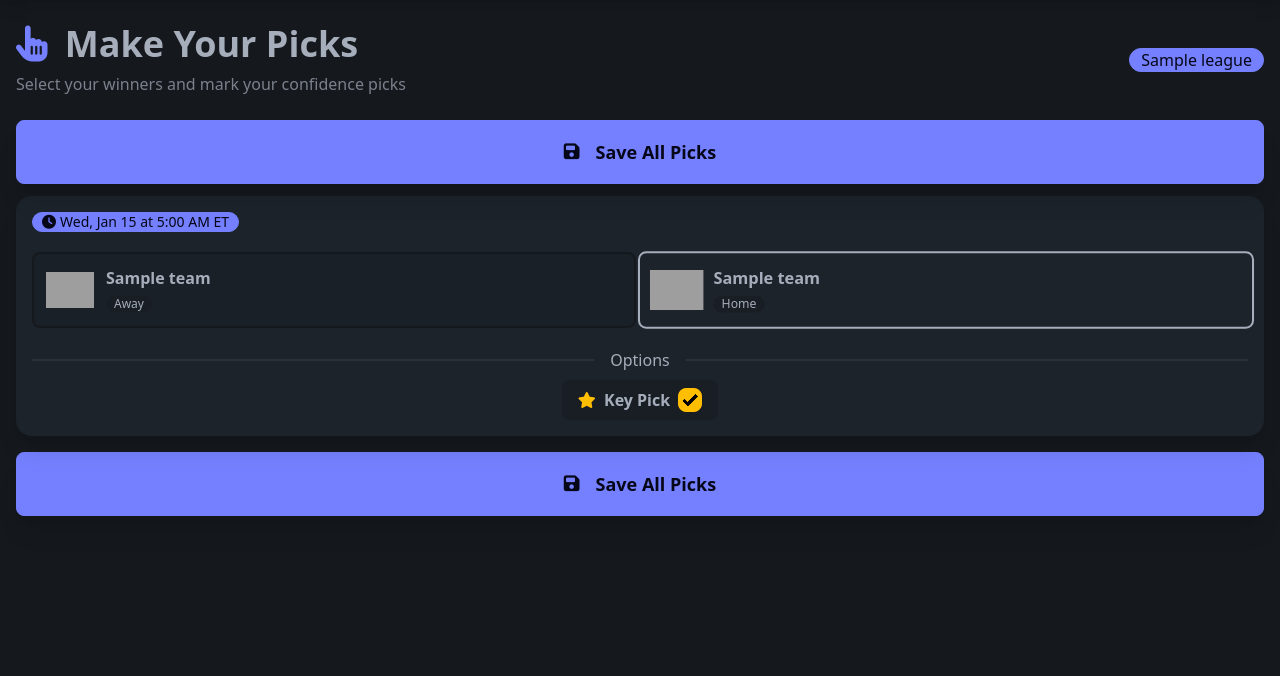
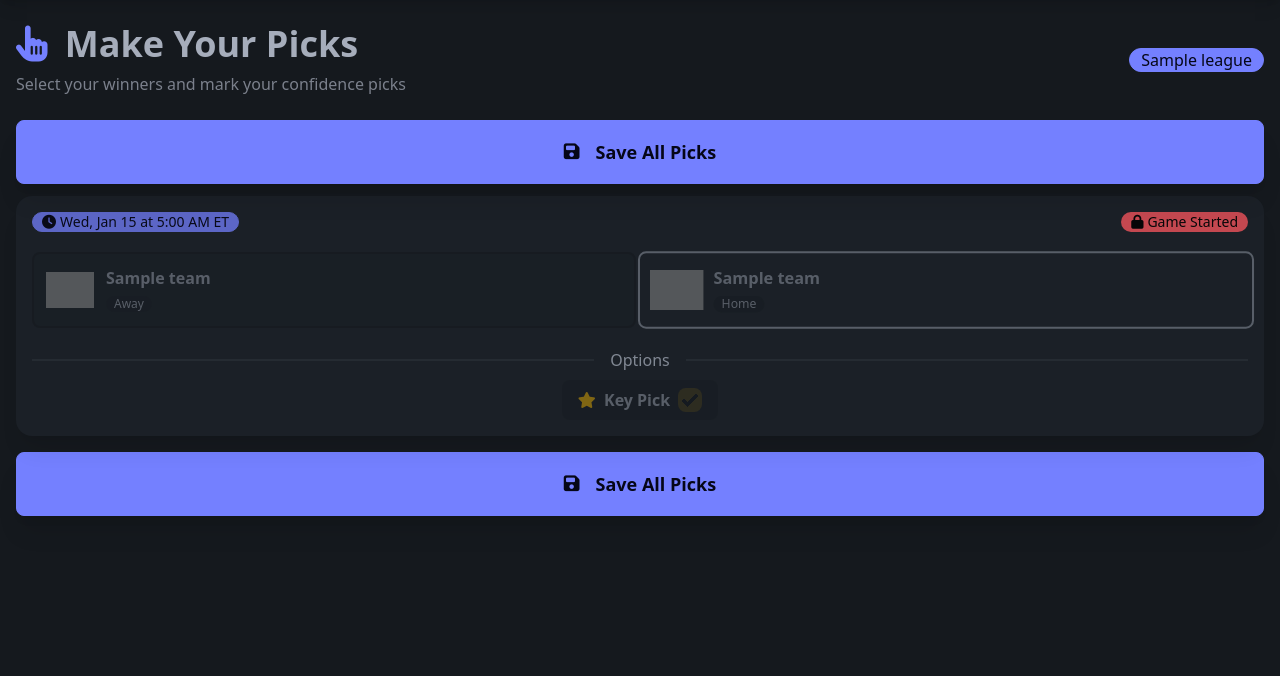
Before and after one commit to pmojo375/Pickem, a Django app: page /picks/ in a window 1280 px wide. Shown: the part 68-744 px from the top of the page. Run offline with Django 5.2, Linux system fonts and the light colour scheme; a user stored in the database is signed in; tables that the repository leaves empty hold one stand-in row (values such as "Sample post"); parts of the project's set-up code (start-up, migrations or seed data) failed here and were passed over; some libraries are stand-ins or nearby versions; grey boxes are pictures that could not be loaded.

Commit message:
Add game start check to prevent editing picks after kickoff
- Introduced a method in the Game model to determine if a game has started based on the kickoff time.
- Updated the picks view to prevent users from changing their picks for games that have already started, enhancing user experience and integrity of game data.
- Modified the picks template to visually indicate when a game has started, disabling interactions for already commenced games.

```diff
--- a/pickem/cfb/models.py
+++ b/pickem/cfb/models.py
@@ -181,6 +181,11 @@ class Game(models.Model):
     def __str__(self) -> str:
         return f"{self.away_team} at {self.home_team}"
 
+    def has_started(self):
+        """Check if the game has started (kickoff time has passed)"""
+        from django.utils import timezone
+        return timezone.now() >= self.kickoff
+
 
 class GameSpread(models.Model):
     """Historical spread data for a game, allows tracking spread changes over time"""
--- a/pickem/cfb/templates/cfb/picks.html
+++ b/pickem/cfb/templates/cfb/picks.html
@@ -47,7 +47,8 @@
 
         <div class="grid grid-cols-1 gap-3 mb-4">
             {% for lg, p in games_with_picks %}
-            <div class="card bg-base-100 shadow-xl hover:shadow-2xl transition-shadow">
+            {% with game_started=lg.game.has_started %}
+            <div class="card bg-base-100 shadow-xl hover:shadow-2xl transition-shadow {% if game_started %}opacity-75{% endif %}">
                 <div class="card-body p-3 md:p-4">
                     <!-- Game Time -->
                     <div class="flex items-center justify-between mb-3">
@@ -55,6 +56,13 @@
                             <i class="fas fa-clock mr-1"></i>
                             {{ lg.game.kickoff|eastern_time }}
                         </div>
+                        <div class="flex gap-2">
+                            {% if game_started %}
+                            <div class="badge badge-error badge-sm md:badge-md">
+                                <i class="fas fa-lock mr-1"></i>
+                                Game Started
+                            </div>
+                            {% endif %}
                             {% if lg.locked_home_spread is not None %}
                             <div class="badge badge-secondary badge-sm md:badge-md">
                                 <i class="fas fa-lock mr-1"></i>
@@ -68,6 +76,7 @@
                             </div>
                             {% endif %}
                         </div>
+                    </div>
 
                     <!-- Hidden input for game_id (for processing multiple games) -->
                     <input type="hidden" name="game_{{ lg.game.id }}_id" value="{{ lg.game.id }}" />
@@ -75,13 +84,14 @@
                     <!-- Clickable Team Cards -->
                     <div class="grid grid-cols-1 md:grid-cols-2 gap-2 mb-3">
                         <!-- Away Team Card -->
-                        <label class="team-card cursor-pointer">
+                        <label class="team-card {% if not game_started %}cursor-pointer{% else %}cursor-not-allowed{% endif %}">
                             <input type="radio"
                                    name="game_{{ lg.game.id }}_picked_team"
                                    value="{{ lg.game.away_team.id }}"
                                    class="team-radio hidden"
+                                   {% if game_started %}disabled{% endif %}
                                    {% if p and p.picked_team_id == lg.game.away_team.id %}checked{% endif %} />
-                            <div class="team-card-content flex items-center gap-2 md:gap-3 p-2 md:p-3 rounded-lg border-2 border-base-300 bg-base-200/50 hover:bg-base-200 transition-all">
+                            <div class="team-card-content flex items-center gap-2 md:gap-3 p-2 md:p-3 rounded-lg border-2 border-base-300 bg-base-200/50 {% if not game_started %}hover:bg-base-200{% endif %} transition-all {% if game_started %}opacity-60{% endif %}">
                                 {% if lg.game.away_team|team_logo_url %}
                                 <img src="{% static lg.game.away_team|team_logo_url %}"
                                      alt="{{ lg.game.away_team.name }}"
@@ -95,13 +105,14 @@
                         </label>
 
                         <!-- Home Team Card -->
-                        <label class="team-card cursor-pointer">
+                        <label class="team-card {% if not game_started %}cursor-pointer{% else %}cursor-not-allowed{% endif %}">
                             <input type="radio"
                                    name="game_{{ lg.game.id }}_picked_team"
                                    value="{{ lg.game.home_team.id }}"
                                    class="team-radio hidden"
+                                   {% if game_started %}disabled{% endif %}
                                    {% if p and p.picked_team_id == lg.game.home_team.id %}checked{% endif %} />
-                            <div class="team-card-content flex items-center gap-2 md:gap-3 p-2 md:p-3 rounded-lg border-2 border-base-300 bg-base-200/50 hover:bg-base-200 transition-all">
+                            <div class="team-card-content flex items-center gap-2 md:gap-3 p-2 md:p-3 rounded-lg border-2 border-base-300 bg-base-200/50 {% if not game_started %}hover:bg-base-200{% endif %} transition-all {% if game_started %}opacity-60{% endif %}">
                                 {% if lg.game.home_team|team_logo_url %}
                                 <img src="{% static lg.game.home_team|team_logo_url %}"
                                      alt="{{ lg.game.home_team.name }}"
@@ -119,7 +130,7 @@
                     <div class="divider my-1">Options</div>
 
                     <div class="flex justify-center">
-                        <label class="label cursor-pointer gap-2 bg-base-200 px-3 py-2 md:px-4 md:py-2 rounded-lg hover:bg-base-300 transition-colors">
+                        <label class="label {% if not game_started %}cursor-pointer{% else %}cursor-not-allowed{% endif %} gap-2 bg-base-200 px-3 py-2 md:px-4 md:py-2 rounded-lg {% if not game_started %}hover:bg-base-300{% endif %} transition-colors {% if game_started %}opacity-60{% endif %}">
                             <span class="label-text text-sm md:text-base font-semibold">
                                 <i class="fas fa-star text-warning mr-1"></i>
                                 Key Pick
@@ -127,11 +138,13 @@
                             <input type="checkbox"
                                    name="game_{{ lg.game.id }}_is_key_pick"
                                    class="checkbox checkbox-warning checkbox-sm md:checkbox-md"
+                                   {% if game_started %}disabled{% endif %}
                                    {% if p and p.is_key_pick %}checked{% endif %} />
                         </label>
                     </div>
                 </div>
             </div>
+            {% endwith %}
             {% endfor %}
         </div>
 
--- a/pickem/cfb/views.py
+++ b/pickem/cfb/views.py
@@ -164,6 +164,11 @@ def picks_view(request):
                     league_game = LeagueGame.objects.get(league=league, game_id=game_id, is_active=True)
                     game = league_game.game
                     picked_team = Team.objects.get(pk=picked_team_id)
+
+                    # Check if game has started - prevent editing picks for started games
+                    if game.has_started():
+                        errors.append(f"Cannot change picks for {game.away_team.name} @ {game.home_team.name} - game has already started")
+                        continue
 
                     # Validate team is in the game
                     if picked_team_id_not_in_game(picked_team_id=picked_team.id, game=game):
```
Lines whose indentation alone changed are shown as unchanged.
